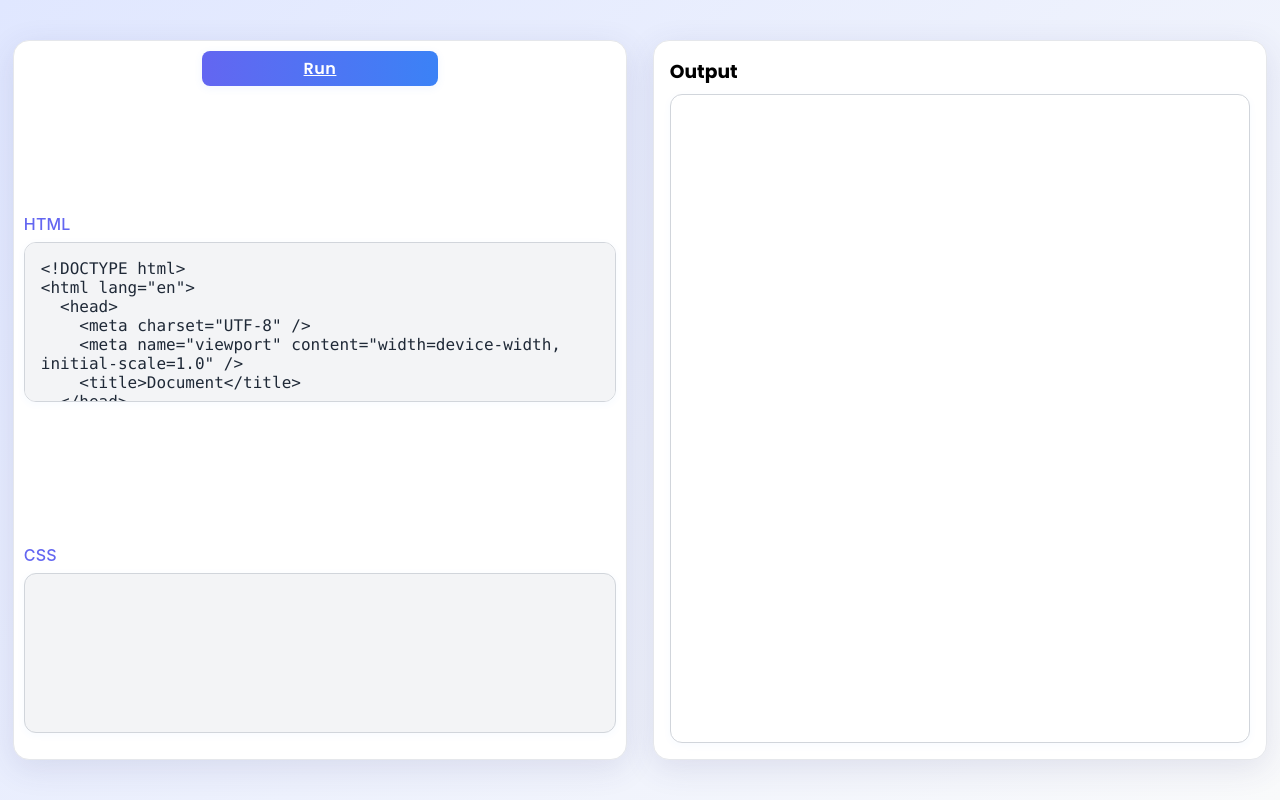
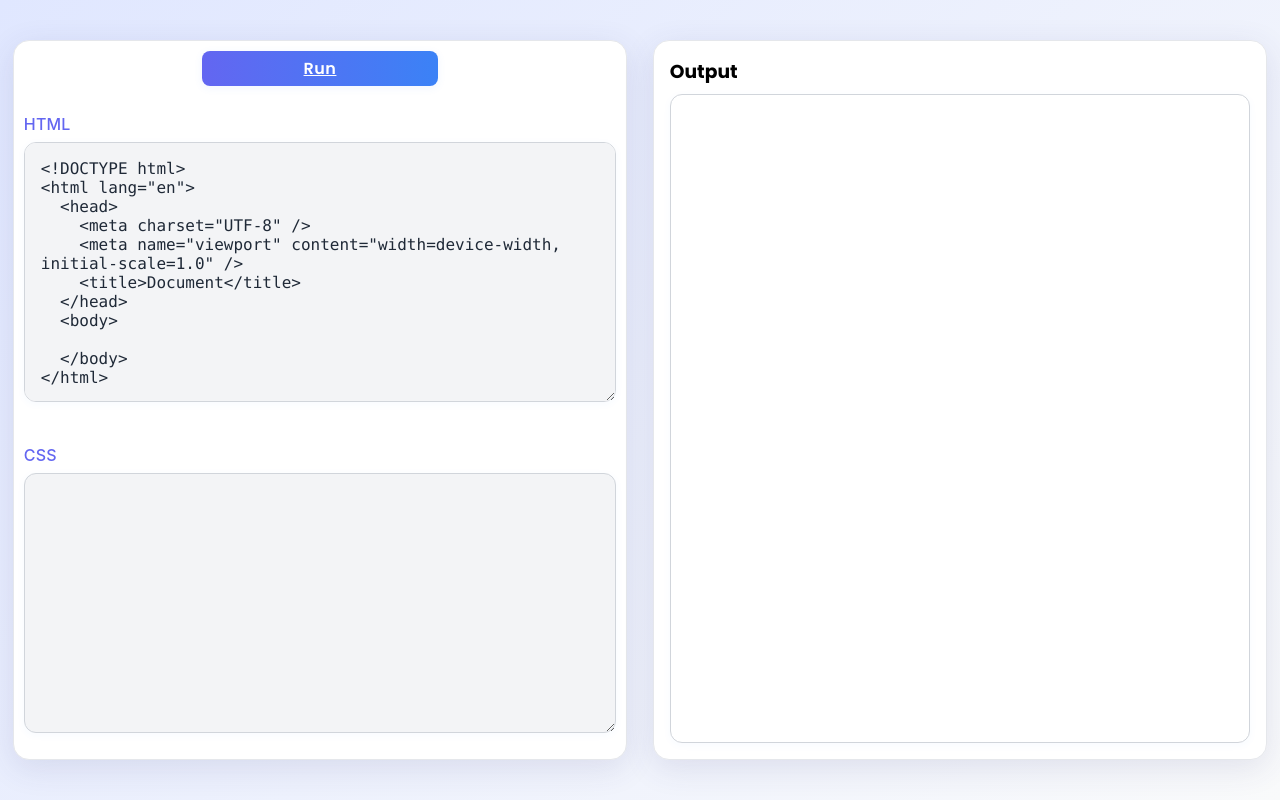
Before and after one commit to Mohd-Hamza-123/H-Code-Editor, a plain HTML site: page index.html in a window 1280 px wide. Drawn offline with Linux system fonts and the light colour scheme.

Commit message:
change style

```diff
--- a/index.html
+++ b/index.html
@@ -15,13 +15,13 @@
 
       <div>
         <label for="html">HTML</label>
-        <textarea name="" id="html">
+        <textarea name="" id="html" rows="30"">
 
         </textarea>
       </div>
       <div>
         <label for="css">CSS</label>
-        <textarea name="" id="css"></textarea>
+        <textarea name="" id="css" rows="30"></textarea>
       </div>
     </form>
 
--- a/style.css
+++ b/style.css
@@ -65,6 +65,7 @@ form {
     border-radius: 1rem;
     box-shadow: 0 8px 32px rgba(60, 60, 120, 0.12);
     border: 1px solid #e5e7eb;
+    overflow-y: scroll;
 }
 
 #run-btn {
@@ -117,7 +118,7 @@ label {
     color: #1f2937;
     font-family: 'Fira Mono', 'Consolas', monospace;
     font-size: 1rem;
-    resize: none;
+    resize: vertical;
     overflow-y: scroll;
     padding: 1rem;
     margin-bottom: 1rem;
```
